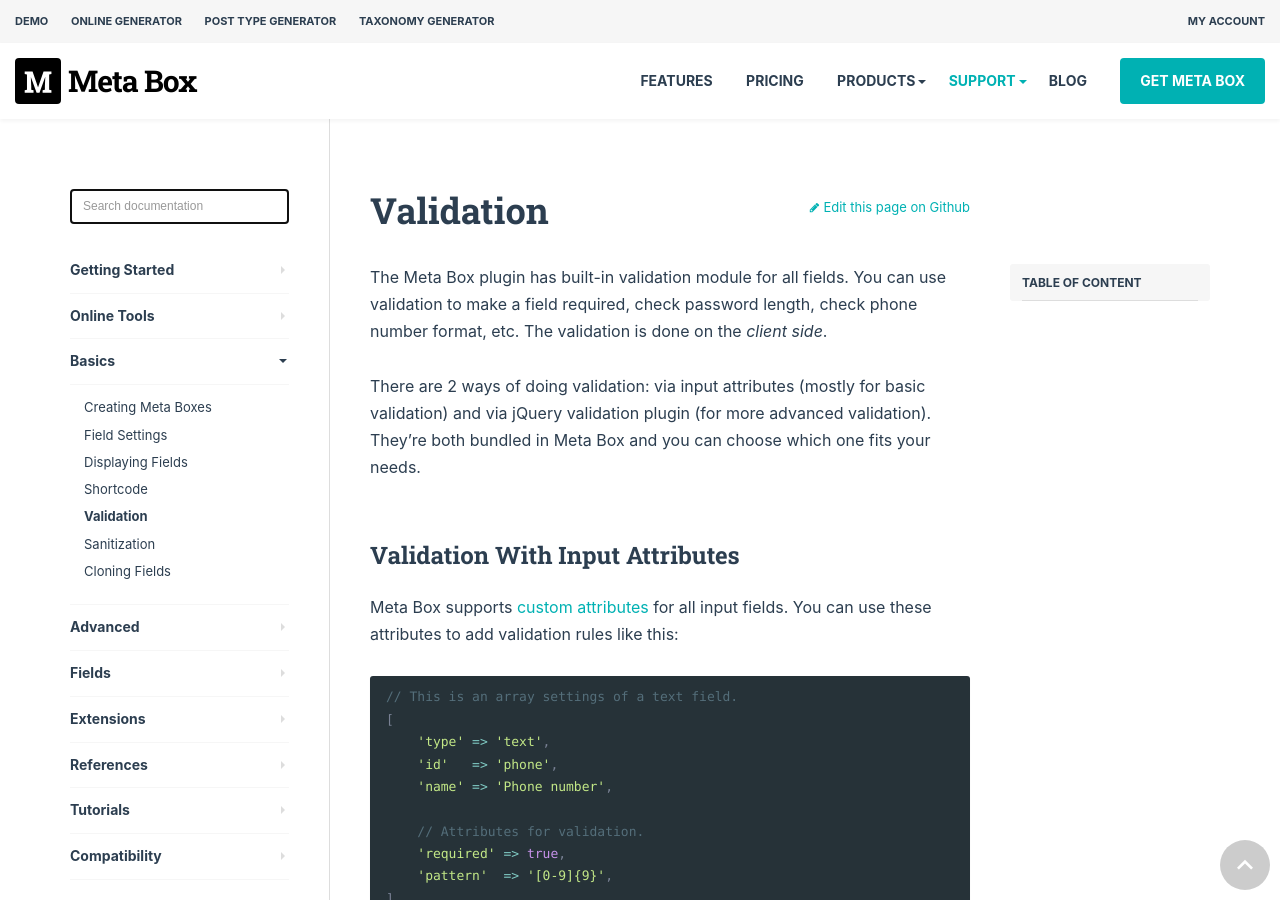
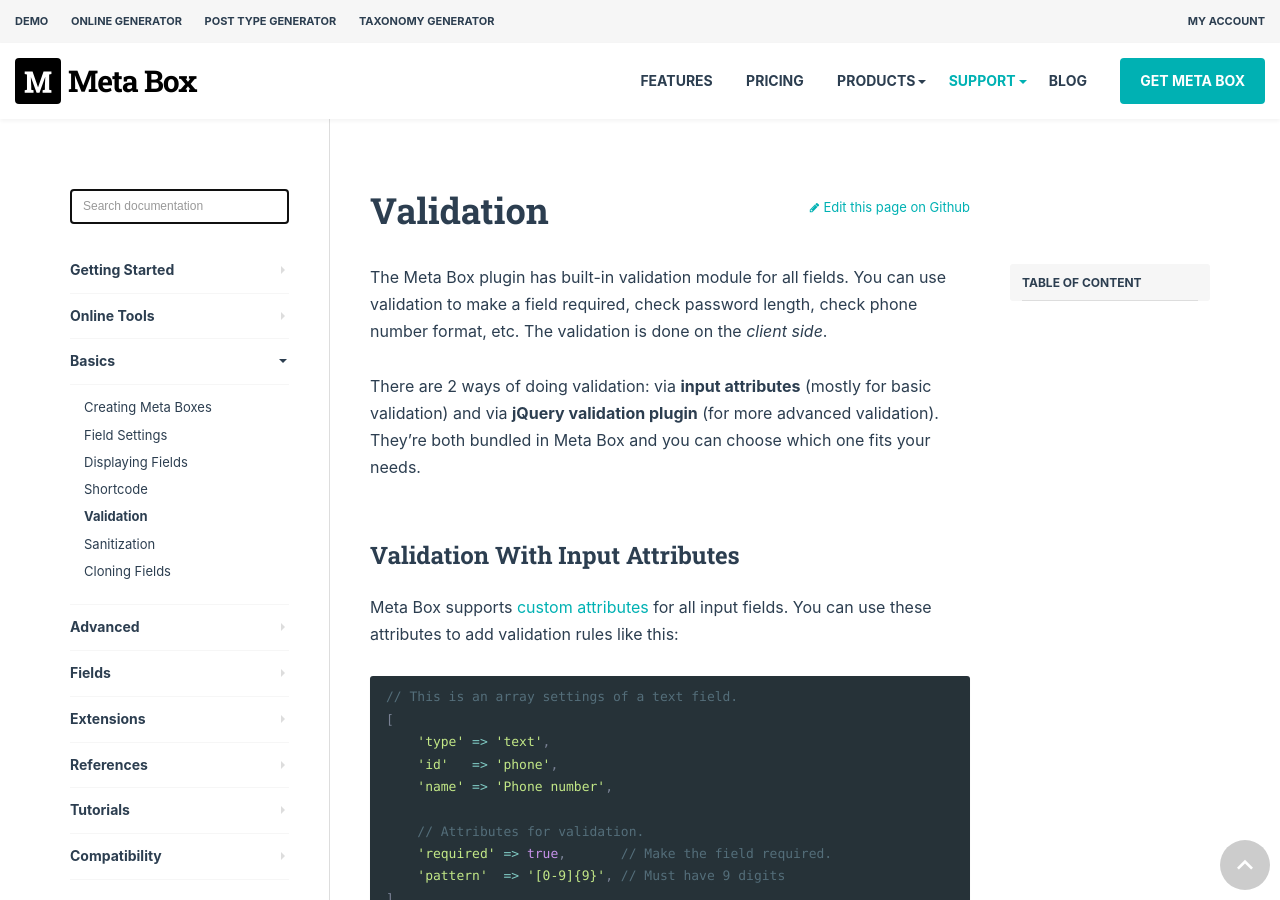
Before and after one commit to wpmetabox/docs, a Jekyll site: the page built from _docs/validation.md, in a window 1280 px wide and 900 px high. Built offline with Jekyll 4.4.1, drawn with Linux system fonts in a browser that asks for light colours; comment, search, counter and statistics services are not loaded.

Commit message:
Update validation.md

````diff
--- a/_docs/validation.md
+++ b/_docs/validation.md
@@ -4,7 +4,7 @@
 
 The Meta Box plugin has built-in validation module for all fields. You can use validation to make a field required, check password length, check phone number format, etc. The validation is done on the *client side*.
 
-There are 2 ways of doing validation: via input attributes (mostly for basic validation) and via jQuery validation plugin (for more advanced validation). They're both bundled in Meta Box and you can choose which one fits your needs.
+There are 2 ways of doing validation: via **input attributes** (mostly for basic validation) and via **jQuery validation plugin** (for more advanced validation). They're both bundled in Meta Box and you can choose which one fits your needs.
 
 ## Validation with input attributes
 
@@ -18,8 +18,8 @@
     'name' => 'Phone number',
 
     // Attributes for validation.
-    'required' => true,
-    'pattern'  => '[0-9]{9}',
+    'required' => true,       // Make the field required.
+    'pattern'  => '[0-9]{9}', // Must have 9 digits
 ]
 ```
 
````
